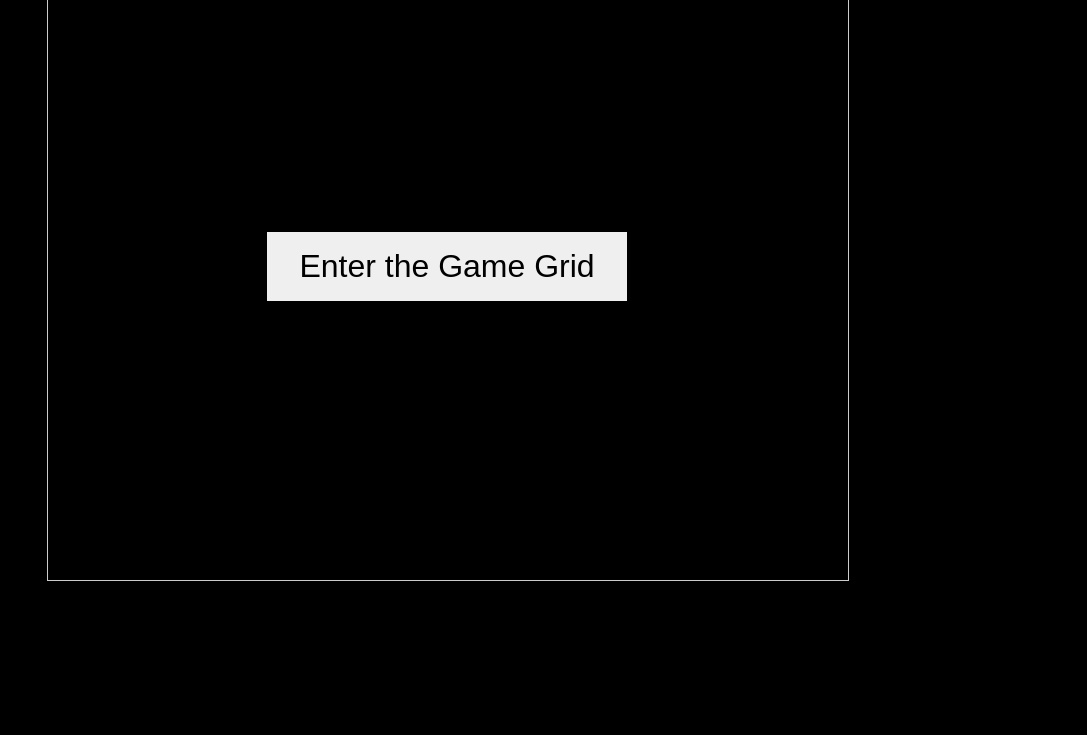
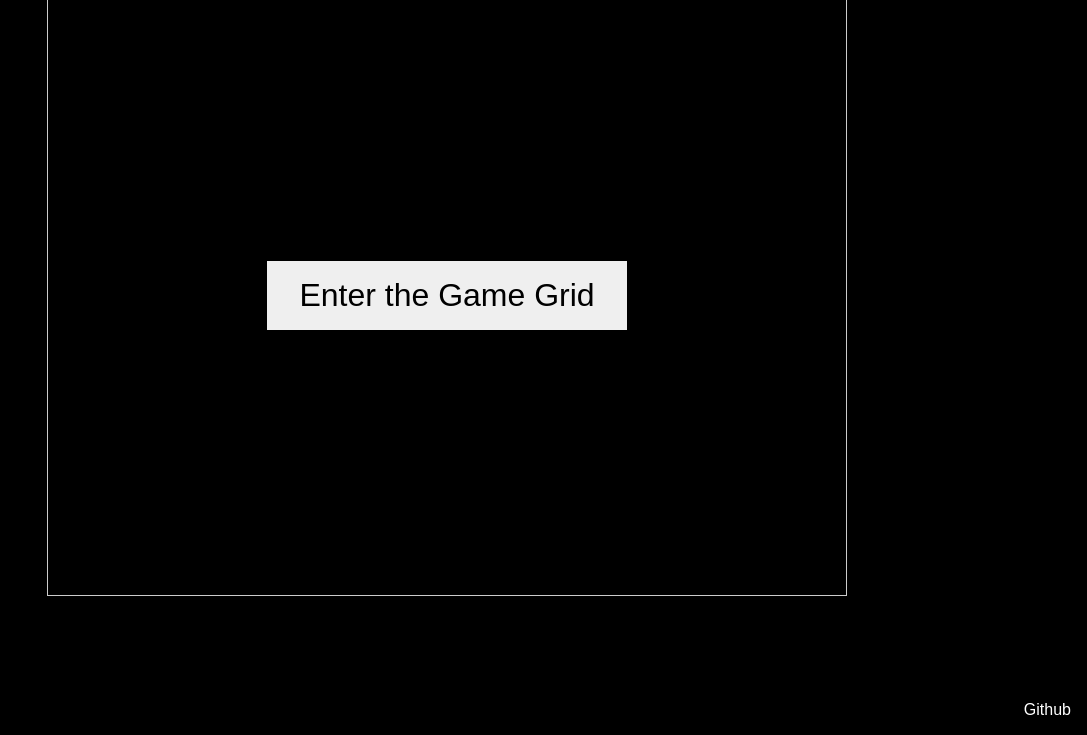
Before and after one commit to justino/GridWarriors, a plain HTML site: page index.html in a window 1280 px wide. Shown: the part 65-800 px from the top of the page, without its empty margins (193-1280 px from the left). Drawn offline with Linux system fonts and the light colour scheme.

Commit message:
Added github link into the main page Swiitche around some html and css to be more "flex"ible

```diff
--- a/css/tran.css
+++ b/css/tran.css
@@ -1,41 +1,60 @@
-body {
-    background-color: black;
-    color: white;
-    font-family: Arial, Helvetica, sans-serif;
-    margin: 1rem 0;
+/* RESET */
+
+html {
+    box-sizing: border-box;
+}
+*, *:before, *:after {
+    box-sizing: inherit;
+}
+html, body, ul {
+    margin: 0;
     padding: 0;
 }
+a, a:visited {
+    color: #fff;
+    text-decoration: none;
+}
 
-.container {
+/* Main */
+
+body {
+    background-color: #000;
+    color: #fff;
+    font-family: Arial, Helvetica, sans-serif;
+    display: flex;
+    flex-direction: column;
+    min-height: 100vh;
+}
+
+header, main {
+    margin: 1rem auto 0 auto;
     width: 800px;
-    margin: auto;
+}
+
+main {
+    flex: 1;
 }
 
 #scoreboard {
     font-size: 1.5rem;
-    clear: both;
-}
-#scoreboard .left {
-    float: left;
-}
-#scoreboard .right {
-    float: right;
+    display: flex;
+    justify-content: space-between;
 }
 
 #gamegrid {
-    display: block;
     border: 1px solid #ccc;
     z-index: 0;
-    margin: auto;
 }
 
 .gamegrid {
     position: relative;
+    display: flex;
+    flex-direction: column;
+    align-items: stretch;
 }
 
 .overlay {
-    width: 100%;
-    height: 100%;
+    z-index: 1;
     display: none;
     justify-content: center;
     align-items: center;
@@ -44,6 +63,7 @@ body {
     left: 0;
     right: 0;
     bottom: 0;
+    flex: 1;
 }
 .overlay.show {
     display: flex;
@@ -58,9 +78,20 @@ button.start {
     margin: 0;
     text-decoration: none;
     font-size: 2rem;
-    z-index: 1;
     border: none;
 }
 button.start:hover {
     background-color: #fff;
 }
+
+footer {
+    display: flex;
+    justify-content: flex-end;
+    padding: 1rem;
+}
+footer ul {
+    list-style-type: none;
+}
+footer ul li {
+    display: inline-block
+}
--- a/index.html
+++ b/index.html
@@ -5,23 +5,29 @@
         <link rel="stylesheet" type="text/css" href="css/tran.css" />
     </head>
     <body>
-        <div class="container">
-            <div id="scoreboard">
-                <div class="left">
-                    Score: <span id="score">0</span>
-                </div>
-                <div class="right">
-                    High Score: <span id="highscore">0</span>
-                </div>
+        <header id="scoreboard">
+            <div>
+                Score: <span id="score">0</span>
             </div>
+            <div>
+                High Score: <span id="highscore">0</span>
+            </div>
+        </header>
 
+        <main>
             <div class="gamegrid">
                 <canvas id="gamegrid"></canvas>
                 <div class="overlay">
                     <button class="start">Enter the Game Grid</button>
                 </div>
             </div>
-        </div>
+        </main>
+
+        <footer>
+            <ul>
+                <li><a href="https://github.com/justino/TRAN">Github</a></li>
+            </ul>
+        </footer>
 
         <script type="text/javascript" src="js/util.js"></script>
         <script type="text/javascript" src="js/config.js"></script>
```
